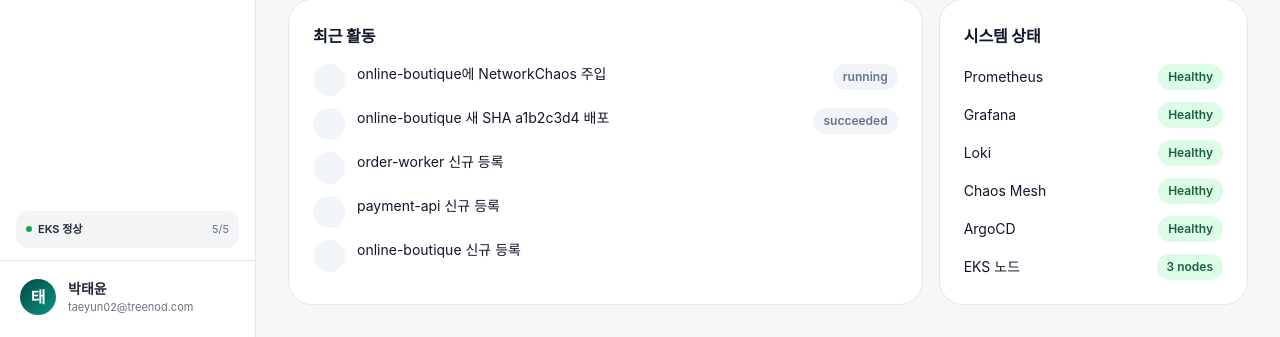
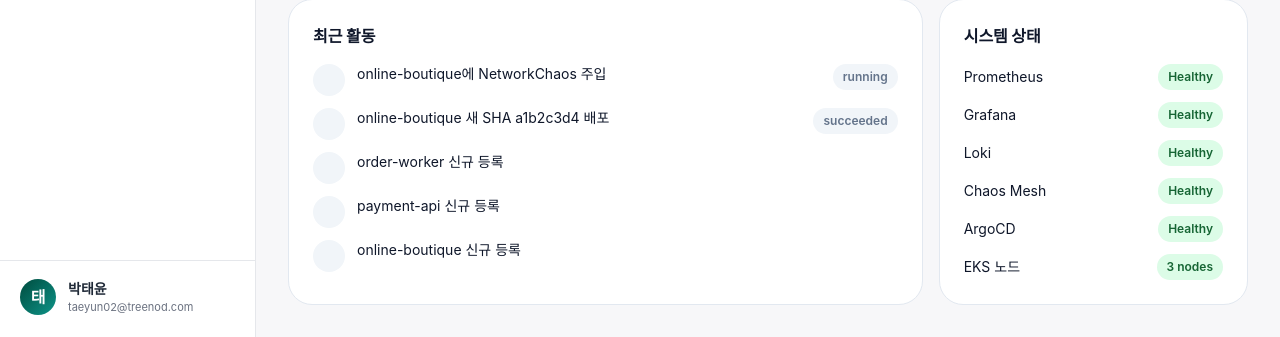
Before and after one commit to KuardianAngelRing/chaoslab, a FastAPI app: page / in a window 1280 px wide. Shown: the part 792-1129 px from the top of the page. Run offline with FastAPI, Linux system fonts and the light colour scheme; data comes from the database, SQL or seed files in the repository; some libraries are stand-ins or nearby versions.

Commit message:
🔥 사이드바 하단 하드코딩 'EKS 정상 5/5' 박스 제거
Co-Authored-By: Claude Sonnet 4.6 <noreply@anthropic.com>

```diff
--- a/app/templates/partials/_sidebar.html
+++ b/app/templates/partials/_sidebar.html
@@ -50,17 +50,6 @@
 
   </nav>
 
-  <!-- 시스템 상태 -->
-  <div class="mx-4 mb-3 p-2.5 rounded-xl" style="background: var(--sidebar-accent);">
-    <div class="flex items-center justify-between text-[11px]">
-      <div class="flex items-center gap-1.5" style="color: var(--sidebar-foreground);">
-        <span class="w-1.5 h-1.5 rounded-full" style="background: var(--success);"></span>
-        <span class="font-semibold">EKS 정상</span>
-      </div>
-      <span style="color: var(--sidebar-muted);">5/5</span>
-    </div>
-  </div>
-
   <!-- 사용자 프로필 -->
   <div class="relative px-3 pb-4 border-t pt-3" style="border-color: var(--sidebar-border);">
     <button id="userMenuBtn" class="w-full flex items-center gap-3 px-2 py-1.5 rounded-xl hover:bg-sidebar-accent">
```
Also changed, not shown: tests/test_pages.py (+6 -0 lines).
